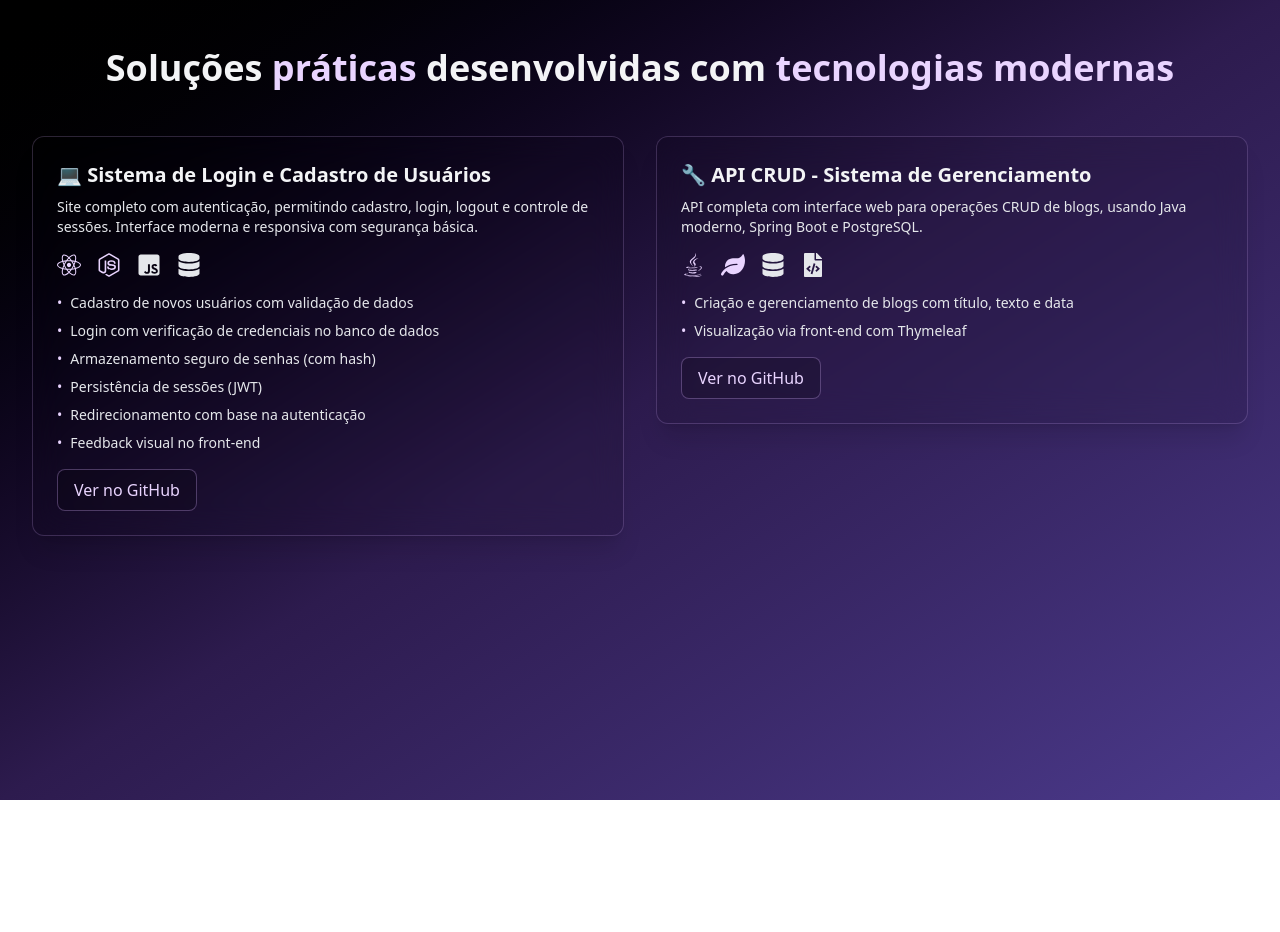
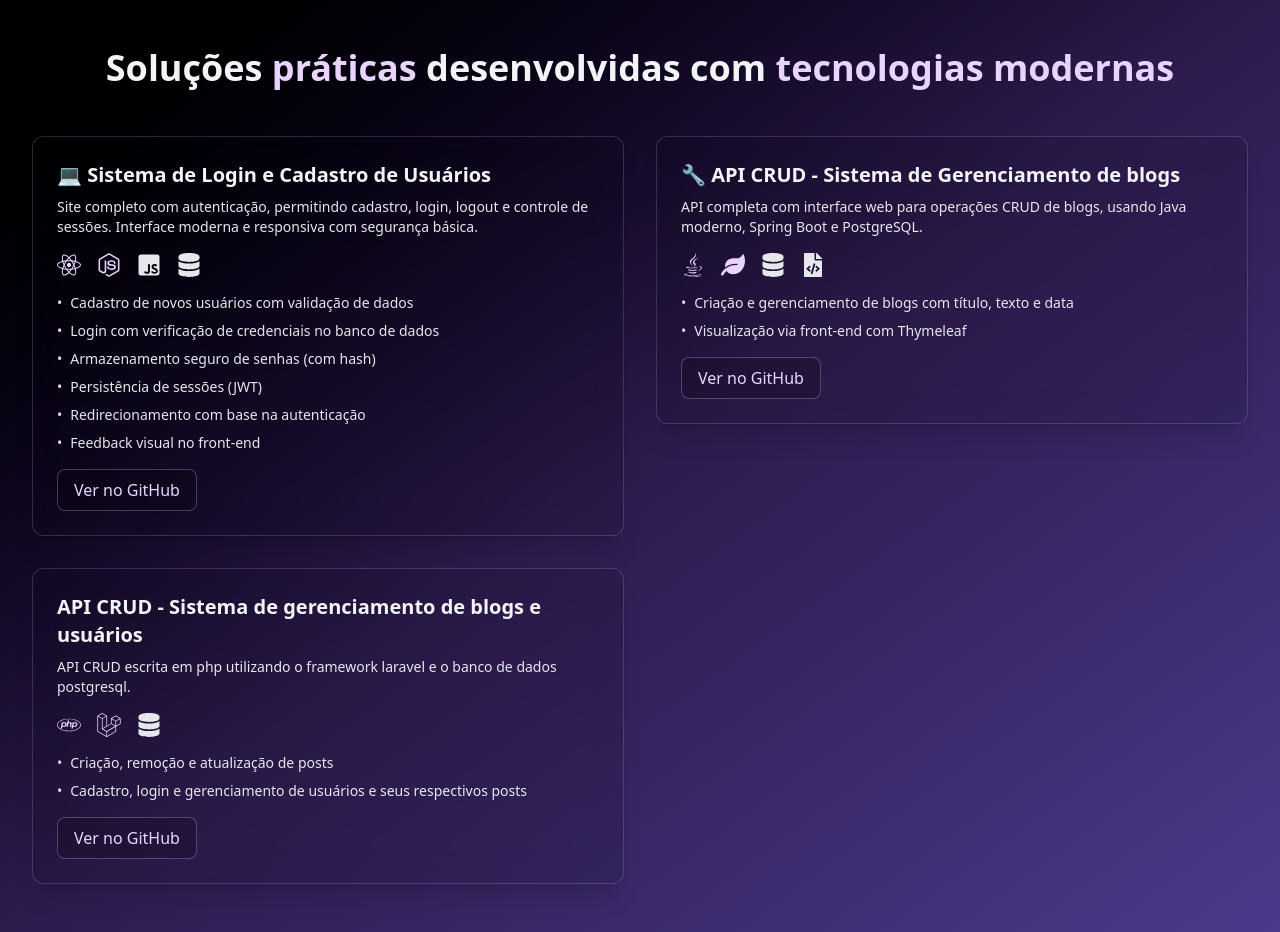
Before and after one commit to johnnyboy6800/Port, a Next.js app: page /Port/Projetos in a window 1280 px wide. Before the commit the page ends 800 px from the top, so only its background shows below. Built offline with nearby package versions, Linux system fonts and the light colour scheme.

Commit message:
correção no posicionamento do link baixar curriculo para telas menores, adicionando projeto em laravel na sessão de projetos

```diff
--- a/src/app/Projetos/page.js
+++ b/src/app/Projetos/page.js
@@ -1,7 +1,7 @@
 'use client';
 import { useState } from 'react';
 import Projeto from './projeto';
-import { FaJava, FaLeaf, FaDatabase, FaFileCode, FaReact, FaNodeJs, FaJsSquare } from 'react-icons/fa';
+import { FaJava, FaLeaf, FaDatabase, FaFileCode, FaReact, FaNodeJs, FaJsSquare, FaPhp, FaLaravel } from 'react-icons/fa';
 
 export default function Projetos() {
   return (
@@ -37,7 +37,7 @@ export default function Projetos() {
           <Projeto
             id="java-project"
             img={['javaapi.png']}
-            titulo="🔧 API CRUD - Sistema de Gerenciamento"
+            titulo="🔧 API CRUD - Sistema de Gerenciamento de blogs"
             descricao="API completa com interface web para operações CRUD de blogs, usando Java moderno, Spring Boot e PostgreSQL."
             tecnologias={[
               { icone: <FaJava className="text-2xl text-purple-200 hover:text-purple-300 transition-colors duration-300" /> },
@@ -52,6 +52,24 @@ export default function Projetos() {
             link="https://github.com/johnnyboy6800/BlogWebsite-java-spring-API-crud-"
           />
         </div>
+        <div>
+          <Projeto
+          id = "Laravel-project"
+          titulo="API CRUD - Sistema de gerenciamento de blogs e usuários"
+          tecnologias={[
+            {icone : <FaPhp className="text-2xl text-purple-200 hover:text-purple-300 transition-colors duration-300"/>},
+            {icone: <FaLaravel className="text-2xl text-purple-200 hover:text-purple-300 transition-colors duration-300"/>},
+            { icone: <FaDatabase className="text-2xl text-gray-200 hover:text-gray-100 transition-colors duration-300" /> }
+
+          ]}
+          descricao="API CRUD escrita em php utilizando o framework laravel e o banco de dados postgresql."
+          funcionalidades={[
+            "Criação, remoção e atualização de posts",
+            "Cadastro, login e gerenciamento de usuários e seus respectivos posts"
+          ]}
+          link="https://github.com/johnnyboy6800/laravel-blog-api"
+          />
+        </div>
       </div>
     </div>
   );
--- a/src/app/page.js
+++ b/src/app/page.js
@@ -31,27 +31,31 @@ export default function Home() {
         onProjetosClick={() => projetosRef.current?.scrollIntoView({ behavior: 'smooth' })}
         onEspecialidadesClick={() => especialidadesRef.current?.scrollIntoView({ behavior: 'smooth' })}
       />
-      <section ref={introRef} className="py-16 px-4 sm:px-6 lg:px-8">
+      <section ref={introRef} className="py-16 px-4 sm:px-6 lg:px-8 h-auto">
         <div className="max-w-7xl mx-auto bg-black/10 backdrop-blur-lg rounded-xl p-4 sm:p-6 lg:p-8 shadow-xl border border-purple-300/20 hover:shadow-purple-300/30 transition-all duration-300">
           <div className="flex flex-col md:flex-row items-center justify-center gap-4 sm:gap-8">
             <div className="text-center md:text-left max-w-xl w-full">
               <h1 className="text-4xl sm:text-5xl font-bold text-gray-100">
                 João Lucas
               </h1>
+
               <div className="flex justify-center md:justify-start text-center mt-2">
                 <h1 className="text-4xl sm:text-5xl font-bold text-purple-200">Software </h1>
                 <h1 className="ml-2 sm:ml-4 text-4xl sm:text-5xl font-bold text-gray-100">Engineer</h1>
               </div>
+              <a className='text-gray-100 pt-15 text-2xl relative hover:text-purple-200' href='documents/curriculo.pdf' download={'curriculoJoão.pdf'}>Baixar currículo</a>
 
               <div className="flex flex-wrap justify-center md:justify-start gap-4 mt-6">
-                 <a className='text-gray-100 pt-15 text-2xl absolute hover:text-purple-200' href='documents/curriculo.pdf' download={'curriculoJoão.pdf'}>Baixar cv</a>
 
                 {tecnologias.map((tecnologia, index) => (
                   <div key={index} className="text-purple-200">
                     {tecnologia.icone}
+
                   </div>
+
                 ))}
               </div>
+
             </div>
 
             <div className="w-full max-w-[280px] mx-auto md:mx-0 text-center md:text-left">
@@ -62,6 +66,7 @@ export default function Home() {
                   alt="João Lucas Profile"
                 />
               </div>
+
               <div className="mt-4 space-y-3 w-full max-w-[200px] mx-auto md:max-w-none">
                 <a
                   href="https://wa.me/5583988577262"
@@ -90,6 +95,7 @@ export default function Home() {
                   <FaGithub size={20} />
                   Meu GitHub
                 </a>
+
               </div>
             </div>
           </div>
```
